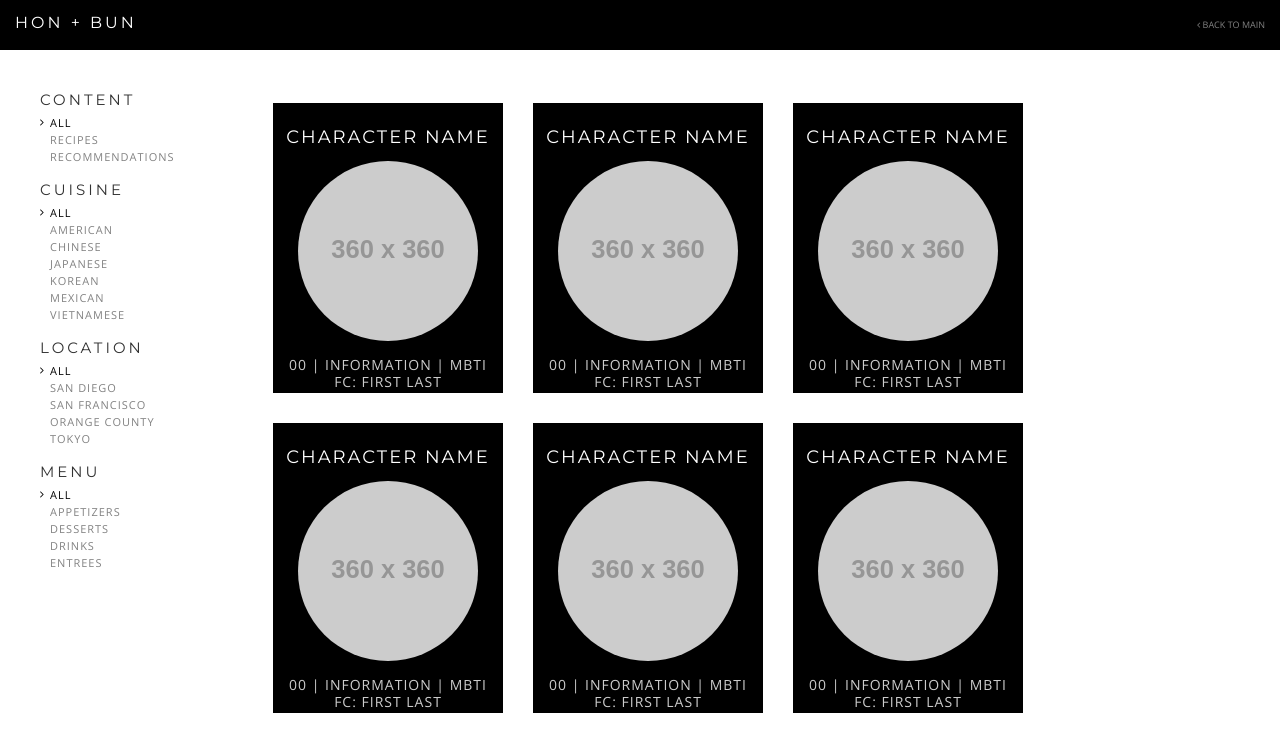
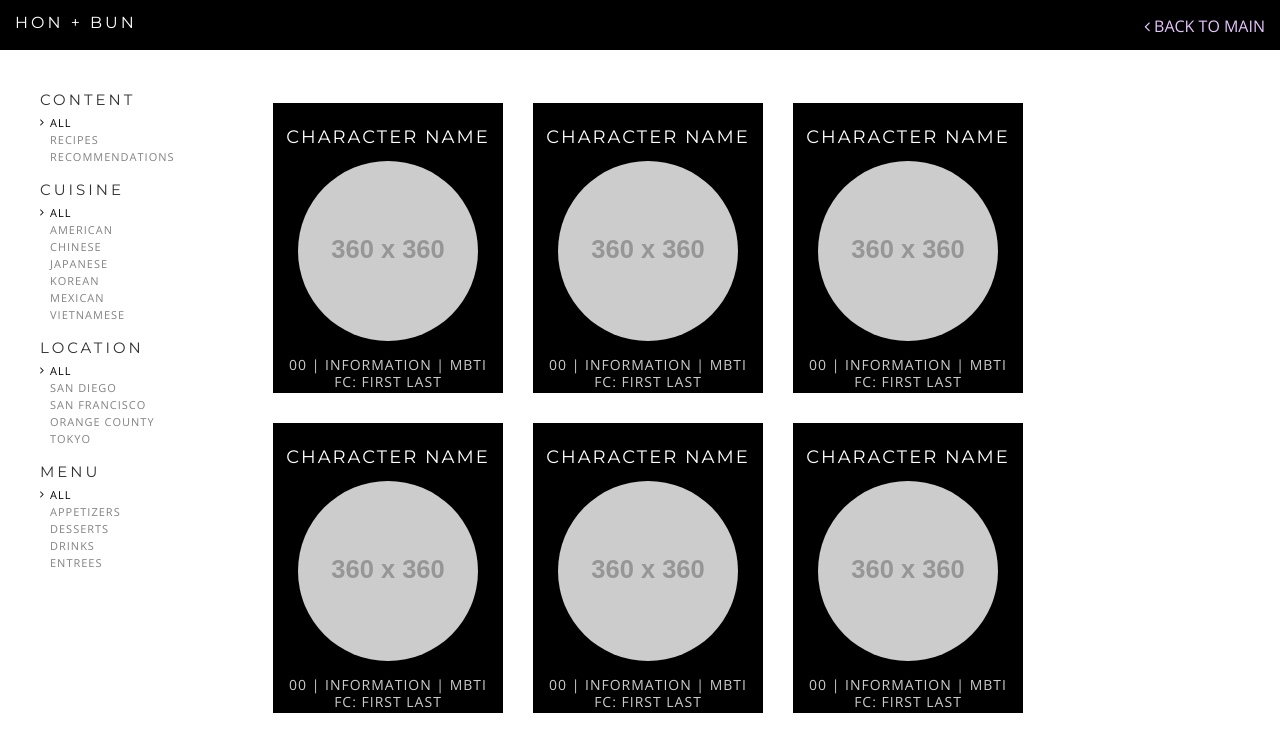
Before and after one commit to honandbun/honandbun.github.io, a plain HTML site: page recommendations.html in a window 1280 px wide. Shown: the top 740 px of the page. Drawn offline with nearby package versions, Linux system fonts and the light colour scheme; placeholder pictures from the web are drawn by us.

Commit message:
Changed the color of the back to main page

```diff
--- a/recommendations.html
+++ b/recommendations.html
@@ -102,7 +102,7 @@ function concatValues( obj ) {
 }
 
 a,a:active,a:visited,a:hover {
-    color: #828282;
+    color: #E6C4FF;
     text-decoration: none;
     -webkit-transition: all .3s ease-out;
     -moz-transition: all .3s ease-out;
@@ -170,10 +170,11 @@ h1 {
 }
 
 .return {
+    color: #E6C4FF;
     float: right;
-    margin-top: 5px;
+    margin-top: 3px;
     margin-right: 30px;
-    color: #828282;
+    font-size: 16px;
 }
 
 #top a:hover {
@@ -330,7 +331,7 @@ iframe {display:none}
 <body>
     <div id="top">
         <a href="index.html"><div class="toptitle">HON + BUN</div></a>
-        <a class="return" href="index.html"><i class="fa fa-angle-left"></i> back to main</a>
+        <div class="return"><a href="index.html"><i class="fa fa-angle-left"></i> BACK TO MAIN</a></div>
     </div>
 
     <div class="sidebar">
```
Also changed, not shown: index.html (+1 -1 lines).
